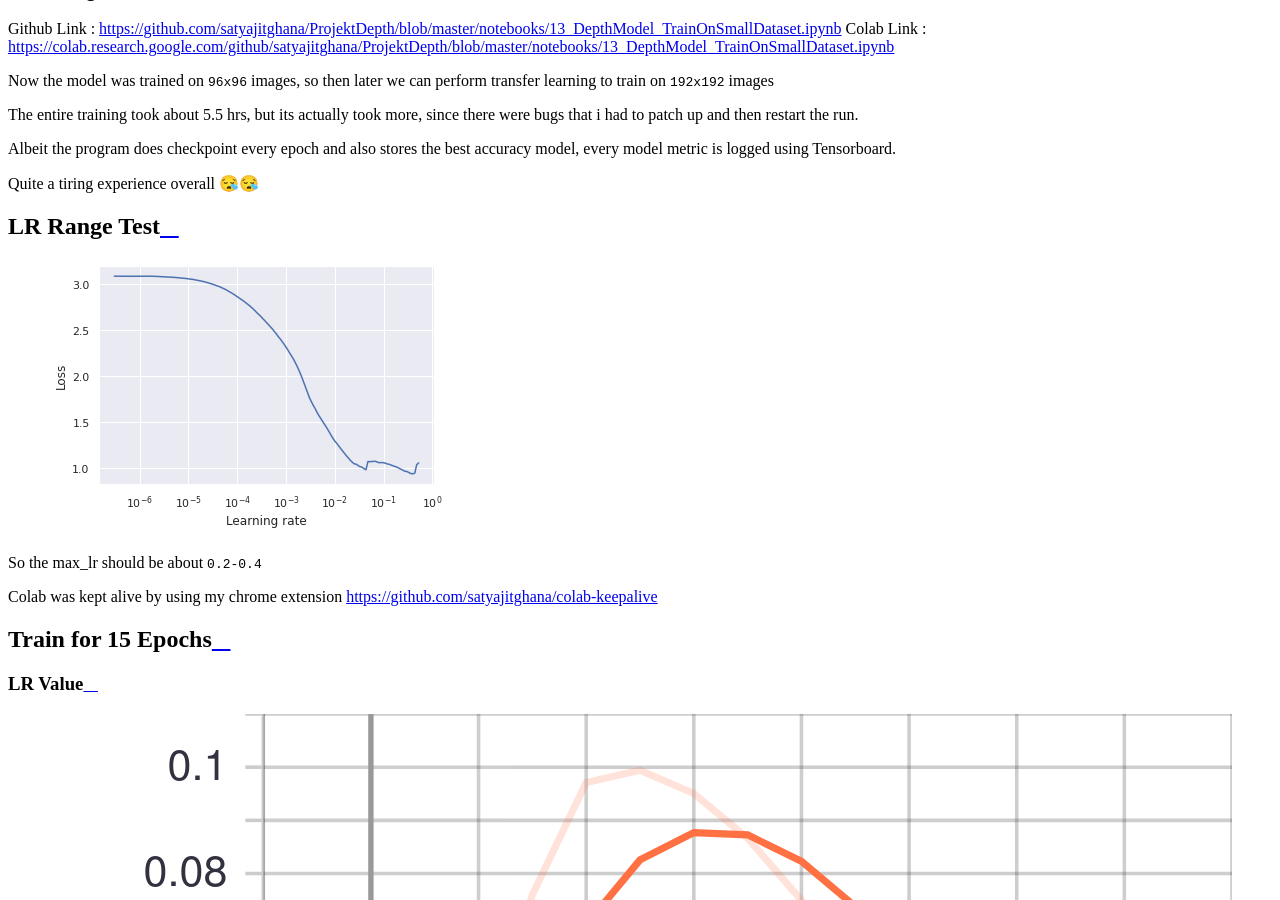
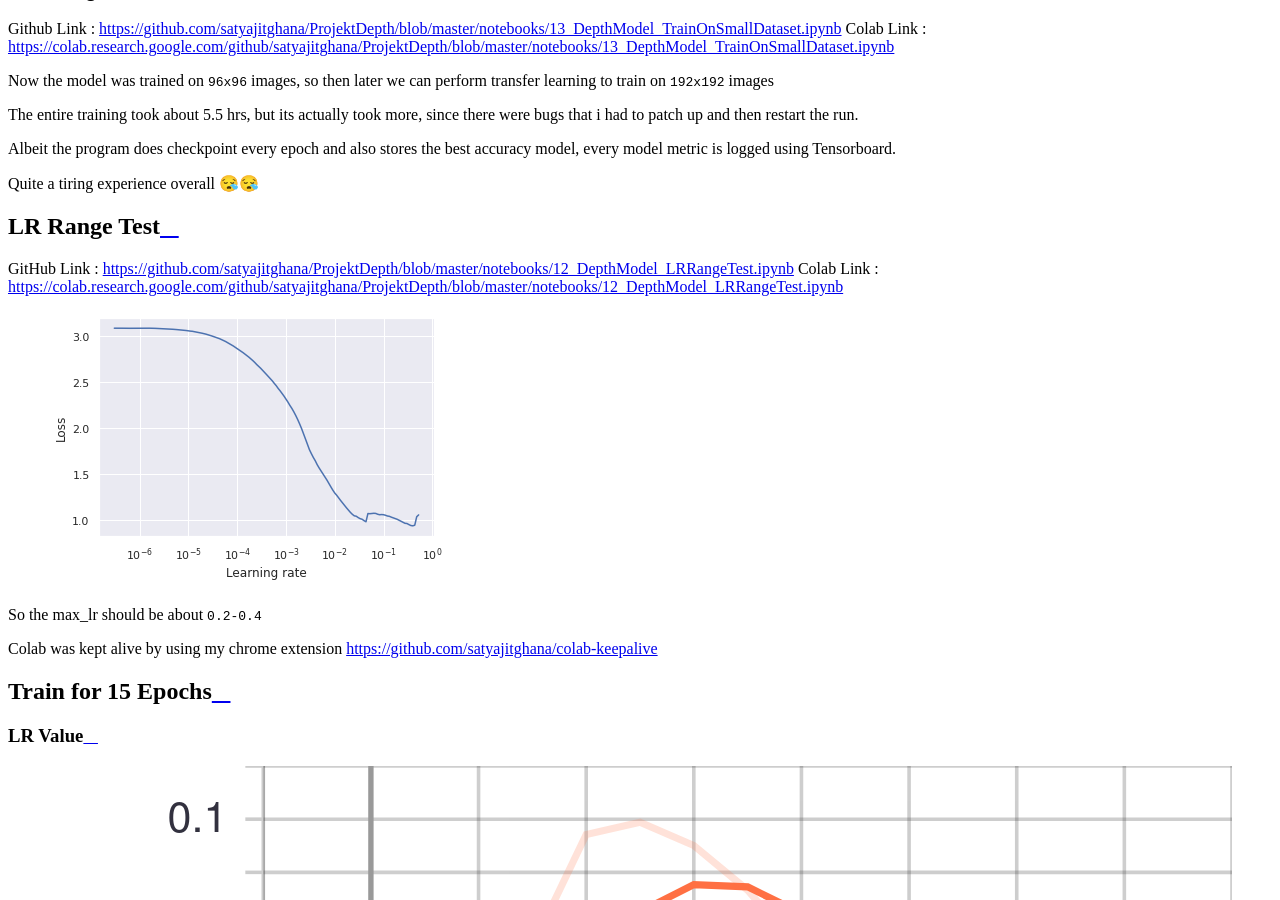
Before and after one commit to satyajitghana/ProjektDepth, a Sphinx documentation site: the page built from docs/source/thejourney.training_on_smalldataset.rst, in a window 1280 px wide and 900 px high, scrolled down 978 px. Built offline with Sphinx 7.4.7 and the Read the Docs theme 2.0.0, drawn with Linux system fonts in a browser that asks for light colours.

Commit message:
add colab link for lr test

```diff
--- a/docs/source/thejourney.training_on_smalldataset.rst
+++ b/docs/source/thejourney.training_on_smalldataset.rst
@@ -14,6 +14,9 @@ Quite a tiring experience overall 😪😪
 
 LR Range Test
 *************
+
+GitHub Link : `<https://github.com/satyajitghana/ProjektDepth/blob/master/notebooks/12_DepthModel_LRRangeTest.ipynb>`_
+Colab Link  : `<https://colab.research.google.com/github/satyajitghana/ProjektDepth/blob/master/notebooks/12_DepthModel_LRRangeTest.ipynb>`_
 
 .. figure:: assets/lr-range-test.png
 
```
